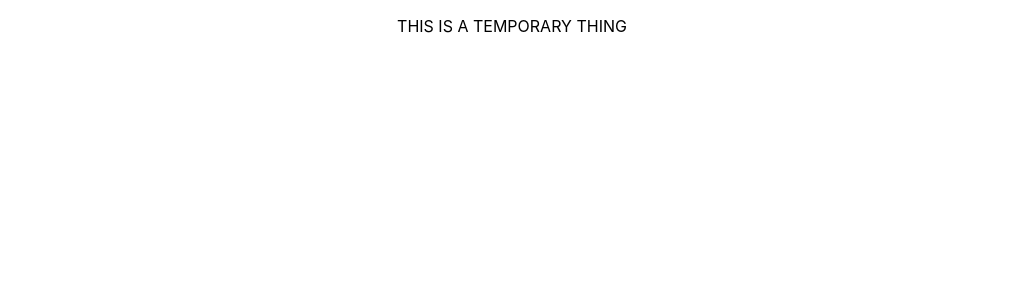
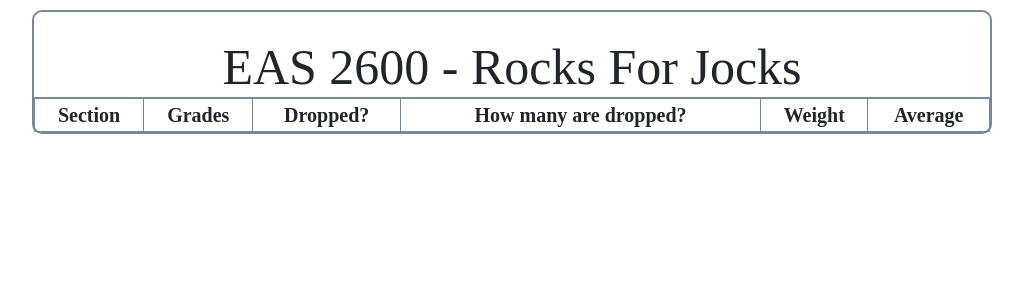
Before and after one commit to kbrantley8/reactgradecalc, a React (Create React App) app: page / in a window 1280 px wide. Shown: the top 300 px of the page, without its empty margins (128-1151 px from the left). Built offline with nearby package versions, Linux system fonts and the light colour scheme.

Commit message:
Created Course and Section(early)

```diff
--- a/package.json
+++ b/package.json
@@ -4,6 +4,7 @@
   "private": true,
   "dependencies": {
     "bootstrap": "^4.3.1",
+    "jquery": "^3.4.1",
     "react": "^16.8.6",
     "react-bootstrap": "^1.0.0-beta.9",
     "react-dom": "^16.8.6",
--- a/src/App.js
+++ b/src/App.js
@@ -1,9 +1,13 @@
 import React from 'react';
 import Course from './view/Course.js';
 import './App.css';
+import $ from "jquery";
+import Section from './view/Section.js';
 
 function App() {
   var temp = new Course();
+  var sec = new Section();
+  $('#course_table').append(sec);
   return (
     <div className="App">
       {temp}
--- a/src/index.js
+++ b/src/index.js
@@ -1,6 +1,7 @@
 import React from 'react';
 import ReactDOM from 'react-dom';
 import './index.css';
+import 'bootstrap/dist/css/bootstrap.css';
 import App from './App';
 import * as serviceWorker from './serviceWorker';
 
--- /dev/null
+++ b/src/style/Course.css
@@ -0,0 +1,32 @@
+.course-main {
+    border: 2px solid lightslategrey;
+    border-radius: 10px;
+    width: 75%;
+    margin: 10px auto 10px auto;
+    font-family: "Bookman Old Style";
+}
+/*
+Bookman Old Style
+*/
+
+.course-main h1 {
+    border-bottom: 2px solid lightslategray;
+    font-family: bold;
+    font-size: 50px;
+    margin: 0px;
+    padding: 25px 10px 0px 10px;
+    vertical-align: bottom;
+}
+
+/*TABLE FORMAT*/
+.course-main table {
+    width: 100%;
+}
+.course-main th {
+    font-size: 20px;
+    font-family: bold;
+    text-align: center;
+    border-left: 1px solid lightslategrey;
+    border-right: 1px solid lightslategrey;
+    border-bottom: 1px solid lightslategrey;
+}
--- a/src/view/Course.js
+++ b/src/view/Course.js
@@ -1,9 +1,23 @@
 import React from 'react';
+import '../style/Course.css';
 
 function Course () {
     return (
-        <div>
-            <p>THIS IS A TEMPORARY THING</p>
+        <div id="course_div" className="course-main">
+            <div>
+                <h1> EAS 2600 - Rocks For Jocks </h1>
+            </div>
+
+            <table id="course_table">
+                <tr>
+                    <th>Section</th>
+                    <th>Grades</th>
+                    <th>Dropped?</th>
+                    <th>How many are dropped?</th>
+                    <th>Weight</th>
+                    <th>Average</th>
+                </tr>
+            </table>
         </div>
     );
 }
--- /dev/null
+++ b/src/view/Section.js
@@ -0,0 +1,17 @@
+import React from 'react';
+import '../style/Course.css';
+
+function Section() {
+    return (
+        <tr>
+            <tb>TEMP</tb>
+            <tb>TEMP</tb>
+            <tb>TEMP</tb>
+            <tb>TEMP</tb>
+            <tb>TEMP</tb>
+            <tb>TEMP</tb>
+        </tr>
+    );
+}
+
+export default Section;
```
Also changed, not shown: 1 other file (tests, documents, lock files or other folders).
